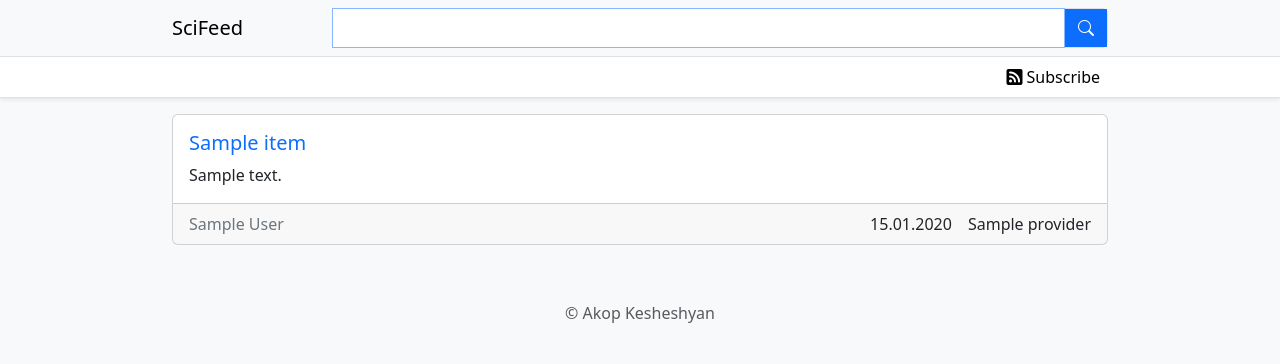
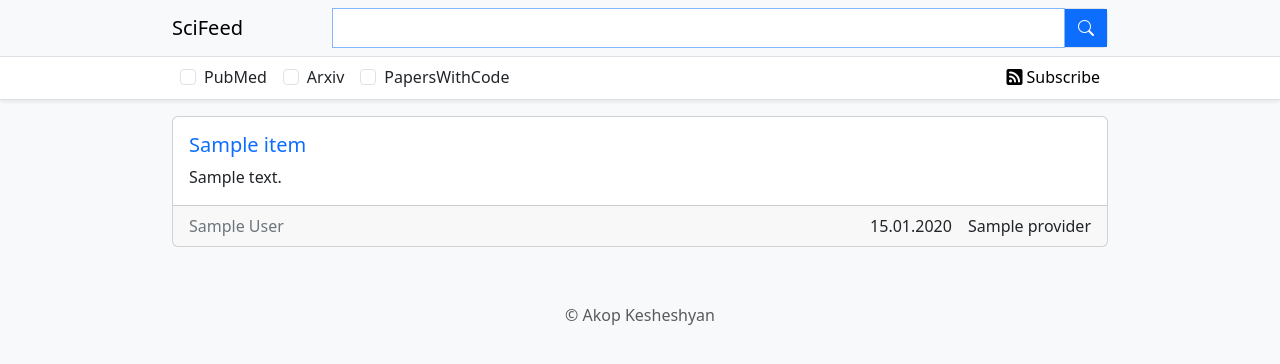
Before and after one commit to akopdev/scifeed, a FastAPI app: template scifeed/templates/preview.html in a window 1280 px wide. Shown: the top 364 px of the page. Run offline with FastAPI, Linux system fonts and the light colour scheme; the template is opened without the code that fills it: most values are stand-ins (such as "Sample title", 1, 10 or a date in 2020).

Commit message:
#11: allow to choose data providers in the search result preview

```diff
--- a/scifeed/main.py
+++ b/scifeed/main.py
@@ -13,7 +13,7 @@ app = FastAPI()
 
 templates = Jinja2Templates(directory="scifeed/templates")
 
-providers = {
+data_providers = {
     "scholar": GoogleScholar(),
     "pubmed": PubMed(),
     "arxiv": Arxiv(),
@@ -21,8 +21,8 @@ providers = {
 }
 
 
-async def fetch(query: str, limit: int = 50) -> List[Item]:
-    tasks = [provider.fetch_all(query, limit=limit) for name, provider in providers.items()]
+async def fetch(query: str, limit: int = 50, providers: List[str] = []) -> List[Item]:
+    tasks = [data_providers[provider].fetch_all(query, limit=limit) for provider in providers]
     items = await asyncio.gather(*tasks)
     results = list(itertools.chain(*items))
     results.sort(key=lambda x: x.published, reverse=True)
@@ -38,10 +38,12 @@ async def main(request: Request):
 async def preview(request: Request):
     results = []
     form = await request.form()
+    providers = form.getlist("provider") or list(data_providers.keys())
     if query := form.get("query"):
-        results = await fetch(query)
+        results = await fetch(query, providers=providers)
     return templates.TemplateResponse(
-        "preview.html", {"request": request, "query": query, "results": results}
+        "preview.html",
+        {"request": request, "query": query, "providers": providers, "results": results},
     )
 
 
--- a/scifeed/templates/base.html
+++ b/scifeed/templates/base.html
@@ -21,11 +21,12 @@
 <body class="bg-light">
   <main>
     <header class="sticky-top shadow-sm">
+      <form role="search" method="post">
       <div class="bg-body-tertiary border-bottom border-body">
         <div class="container">
           <nav class="navbar row">
             <a class="navbar-brand col-1 d-none d-sm-block" href="/">SciFeed</a>
-            <form class="d-flex navbar-form navbar-right col-12 col-sm-10" role="search" method="post">
+            <div class="d-flex navbar-form navbar-right col-12 col-sm-10">
               <div class="input-group">
                 <input type="text" name="query" value="{{ query }}" class="form-control rounded-0 shadow-none" aria-label="query"
                   autofocus>
@@ -33,11 +34,12 @@
                       class="bi bi-search"></i></button></span>
               </div>
               <input type="hidden" name="csrfmiddlewaretoken" value="{{ csrf_token }}">
-            </form>
+            </div>
           </nav>
         </div>
       </div>
       {% block subheader %}{% endblock %}
+      </form>
     </header>
     <div class="py-3">
       <div class="container">
--- a/scifeed/templates/preview.html
+++ b/scifeed/templates/preview.html
@@ -2,8 +2,20 @@
 {% block subheader %}
 <nav class="border-bottom bg-body">
     <div class="container d-flex flex-wrap">
-        <ul class="nav me-auto">
-        </ul>
+        <div class="nav p-2 me-auto">
+            <div class="form-check form-check-inline">
+                <input class="form-check-input" type="checkbox" id="pubmed" name="provider" value="pubmed" {{ "checked" if  "pubmed" in providers }}>
+                <label class="form-check-label" for="pubmed">PubMed</label>
+            </div>
+            <div class="form-check form-check-inline">
+                <input class="form-check-input" type="checkbox" id="arxiv" name="provider" value="arxiv"  {{ "checked" if  "arxiv" in providers }}>
+                <label class="form-check-label" for="arxiv">Arxiv</label>
+            </div>
+            <div class="form-check form-check-inline">
+                <input class="form-check-input" type="checkbox" id="paperswithcode" name="provider" value="paperswithcode" {{ "checked" if "paperswithcode" in providers }}>
+                <label class="form-check-label" for="paperswithcode">PapersWithCode</label>
+            </div>
+        </div>
         <ul class="nav">
             <li class="nav-item">
                 <a href="/feed?q={{ query }}" target="blank" class="nav-link link-body-emphasis px-2"><i class="bi bi-rss-fill"></i> Subscribe</a>
```
